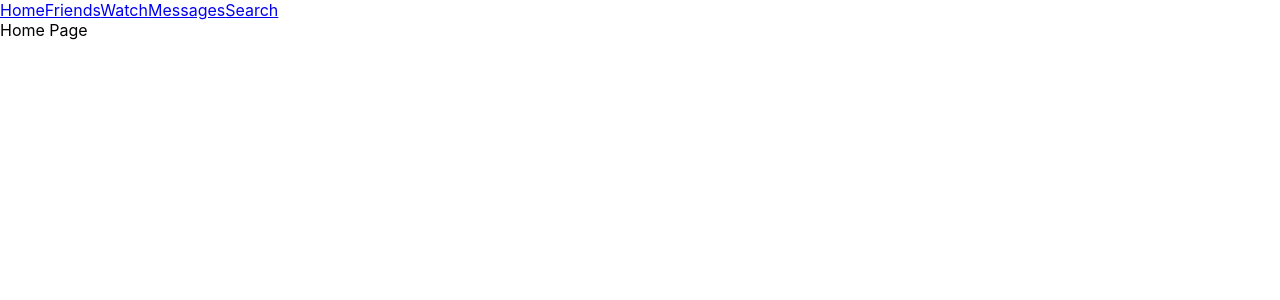
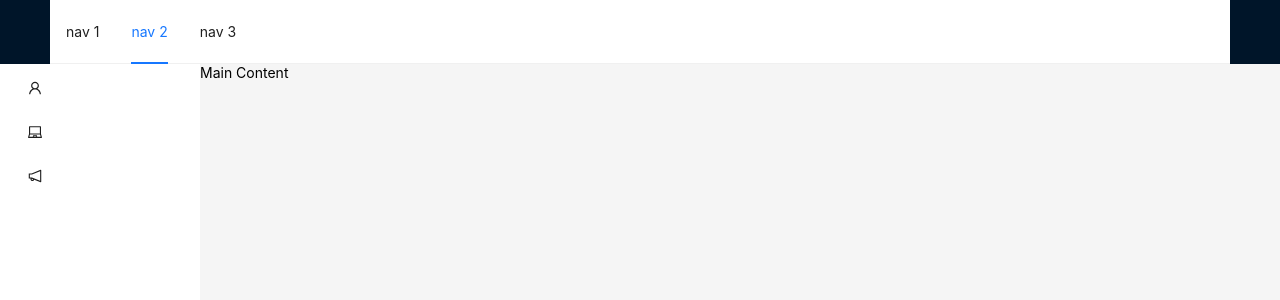
Before and after one commit to ngoctranbao/FacebookClone, a React (Create React App) app in the folder fe/: page / in a window 1280 px wide. Shown: the top 300 px of the page. Built offline with nearby package versions, Linux system fonts and the light colour scheme.

Commit message:
ui overall layout

```diff
--- a/fe/package.json
+++ b/fe/package.json
@@ -3,6 +3,11 @@
   "version": "0.1.0",
   "private": true,
   "dependencies": {
+    "@fortawesome/fontawesome-svg-core": "^6.6.0",
+    "@fortawesome/free-brands-svg-icons": "^6.6.0",
+    "@fortawesome/free-regular-svg-icons": "^6.6.0",
+    "@fortawesome/free-solid-svg-icons": "^6.6.0",
+    "@fortawesome/react-fontawesome": "^0.2.2",
     "@testing-library/jest-dom": "^5.17.0",
     "@testing-library/react": "^13.4.0",
     "@testing-library/user-event": "^13.5.0",
--- a/fe/src/App.js
+++ b/fe/src/App.js
@@ -1,31 +1,28 @@
-import logo from './logo.svg';
 import './App.css';
-import LoginForm from './pages/auth/login/loginform';
 import Dashboard from './components/DashBar'
 import Sidebar from './components/SideBar'
+import Home from './pages/home'
 import { HashRouter, Link, Route, Routes } from 'react-router-dom';
 import React from 'react';
+import Friend from './pages/friends';
+import Messages from './pages/messages';
+import Watch from './pages/watch';
 
 
 
 function App() {
   return (
     <HashRouter>
-      <nav>
-        <Link to='/'>Home</Link>
-        <Link to='/friends'>Friends</Link>
-        <Link to='/watch'>Watch</Link>
-        <Link to='/messages'>Messages</Link>
-        <Link to='/search'>Search</Link>
-      </nav>
       <Routes>
-        <Route path='/' element={<div>Home Page</div>}/>
-        <Route path='/friends' element={<div>Friends</div>}/>
-        <Route path='/watch' element={<div>Watch</div>} />
-        <Route path='/messages' element={<div>Messages</div>}/>
+        <Route path='/' element={<Home/>}/>
+        <Route path='/friends' element={<Friend/>}/>
+        <Route path='/watch' element={<Watch/>} />
+        <Route path='/messages' element={<Messages/>}/>
         <Route path='/search' element={<div>Search</div>}/>
         <Route path='/group' element={<div>Group</div>}/>
         <Route path='/stories' element={<div>Stories</div>}/>
+        <Route path='/live' element={<div>Live</div>}/>
+        <Route path='/reels' element={<div>Short video</div>}/>
         <Route path='/*' element={<div>Chua dinh nghia</div>}/>
       </Routes>
     </HashRouter>
--- /dev/null
+++ b/fe/src/components/DashBar.css
@@ -0,0 +1,5 @@
+.dash-bar {
+    background-color: aqua;
+    display: flex;
+    align-items: center;
+}
--- a/fe/src/components/DashBar.js
+++ b/fe/src/components/DashBar.js
@@ -1,11 +1,32 @@
-
+import { Link } from 'react-router-dom';
+import { FontAwesomeIcon } from '@fortawesome/react-fontawesome'
+import { faBell, faDesktop, faHouse, faMagnifyingGlass, faUserGroup,faStore } from '@fortawesome/free-solid-svg-icons';
+import { faFacebook, faFacebookMessenger } from'@fortawesome/free-brands-svg-icons';
+import './DashBar.css'
+import { Row } from 'antd';
 
 const Dashboard = () => {
-
     return (
-        <div>
-            <p> This is Dashboard </p>
-        </div>
+      <Row style={{width: "100%", position: "absolute", backgroundColor: "yellow", display: "flex", alignItems: "center", justifyContent: "center", position: "absolute"}}>
+          <FontAwesomeIcon icon={faFacebook}/>
+          <FontAwesomeIcon icon={faMagnifyingGlass} />
+          {/* <Link to='/'>
+            <FontAwesomeIcon icon={faHouse} />
+          </Link>
+          <Link to='/friends'>
+            <FontAwesomeIcon icon={faUserGroup} />
+          </Link>
+          <Link to='/watch'>
+            <FontAwesomeIcon icon={faDesktop} />
+          </Link>
+          <Link to='/*'>
+            <FontAwesomeIcon icon={faStore} />
+          </Link>
+          <Link to='/messages'>
+              <FontAwesomeIcon icon={faFacebookMessenger} />
+          </Link> */}
+          <FontAwesomeIcon icon={faBell} />
+      </Row>
     )
 }
 
--- /dev/null
+++ b/fe/src/components/OverallLayout.js
@@ -0,0 +1,64 @@
+import React from 'react';
+import { LaptopOutlined, NotificationOutlined, UserOutlined } from '@ant-design/icons';
+import { Breadcrumb, Layout, Menu, theme } from 'antd';
+import App from '../App';
+import Dashboard from './DashBar';
+const { Header, Content, Sider } = Layout;
+
+
+const items1 = ['1', '2', '3'].map((key) => ({
+    key,
+    label: `nav ${key}`,
+  }));
+
+
+const items2 = [UserOutlined, LaptopOutlined, NotificationOutlined].map((icon, index) => {
+const key = String(index + 1);
+return {
+    key: `sub${key}`,
+    label: React.createElement(icon),
+};
+});
+
+
+  const OverallLayout = () => {
+  const {
+    token: { colorBgContainer, borderRadiusLG },
+  } = theme.useToken();
+  return (
+    <Layout>
+      <Header style={{ display: 'flex', alignItems: 'center' }}>
+      <div className="demo-logo" />
+        <Menu
+          theme="light"
+          mode="horizontal"
+          defaultSelectedKeys={['2']}
+          items={items1}
+          style={{ flex: 1, minWidth: 0 }}
+        />      </Header>
+      <Layout>
+        <Sider
+          width={200}
+          style={{
+            background: colorBgContainer,
+          }}
+        >
+          <Menu
+            mode="inline"
+            defaultSelectedKeys={['1']}
+            defaultOpenKeys={['sub1']}
+            style={{
+              height: '100%',
+              borderRight: 0,
+            }}
+            items={items2}
+          />
+        </Sider>
+        <Layout style={{height: "100vh"}}>
+            <App/>
+        </Layout>
+      </Layout>
+    </Layout>
+  );
+};
+export default OverallLayout;
--- a/fe/src/index.js
+++ b/fe/src/index.js
@@ -3,11 +3,13 @@ import ReactDOM from 'react-dom/client';
 import './index.css';
 import App from './App';
 import reportWebVitals from './reportWebVitals';
+import OverallLayout from './components/OverallLayout';
 
 const root = ReactDOM.createRoot(document.getElementById('root'));
 root.render(
   <React.StrictMode>
-    <App/>
+    {/* <App/> */}
+    <OverallLayout/>
   </React.StrictMode>
 );
 
--- /dev/null
+++ b/fe/src/pages/friends/index.js
@@ -0,0 +1,9 @@
+import React from "react"
+
+const Friend = () => {
+    return (
+        <div style={{width: "100%"}}>Friend</div>
+    )
+}
+
+export default Friend
--- /dev/null
+++ b/fe/src/pages/home/index.js
@@ -0,0 +1,15 @@
+import { Row, Layout, Col } from "antd"
+import React from "react"
+import Sidebar from "../../components/SideBar"
+
+const Home = () => {
+    return (
+        <Row>
+            <Col>
+                Main Content
+            </Col>
+        </Row>
+    )
+}
+
+export default Home
--- /dev/null
+++ b/fe/src/pages/messages/index.js
@@ -0,0 +1,9 @@
+import React from "react"
+
+const Messages = () => {
+    return (
+        <div style={{backgroundColor: "yellow", width: "100%", height: "100%"}}>Messages</div>
+    )
+}
+
+export default Messages
--- /dev/null
+++ b/fe/src/pages/watch/index.js
@@ -0,0 +1,9 @@
+import React from "react"
+
+const Watch = () => {
+    return (
+        <div style={{backgroundColor: "yellow"}}>Messages</div>
+    )
+}
+
+export default Watch
```
Also changed, not shown: fe/src/components/error-page.js (deleted, +0 -16 lines), 1 other file (tests, documents, lock files or other folders).
